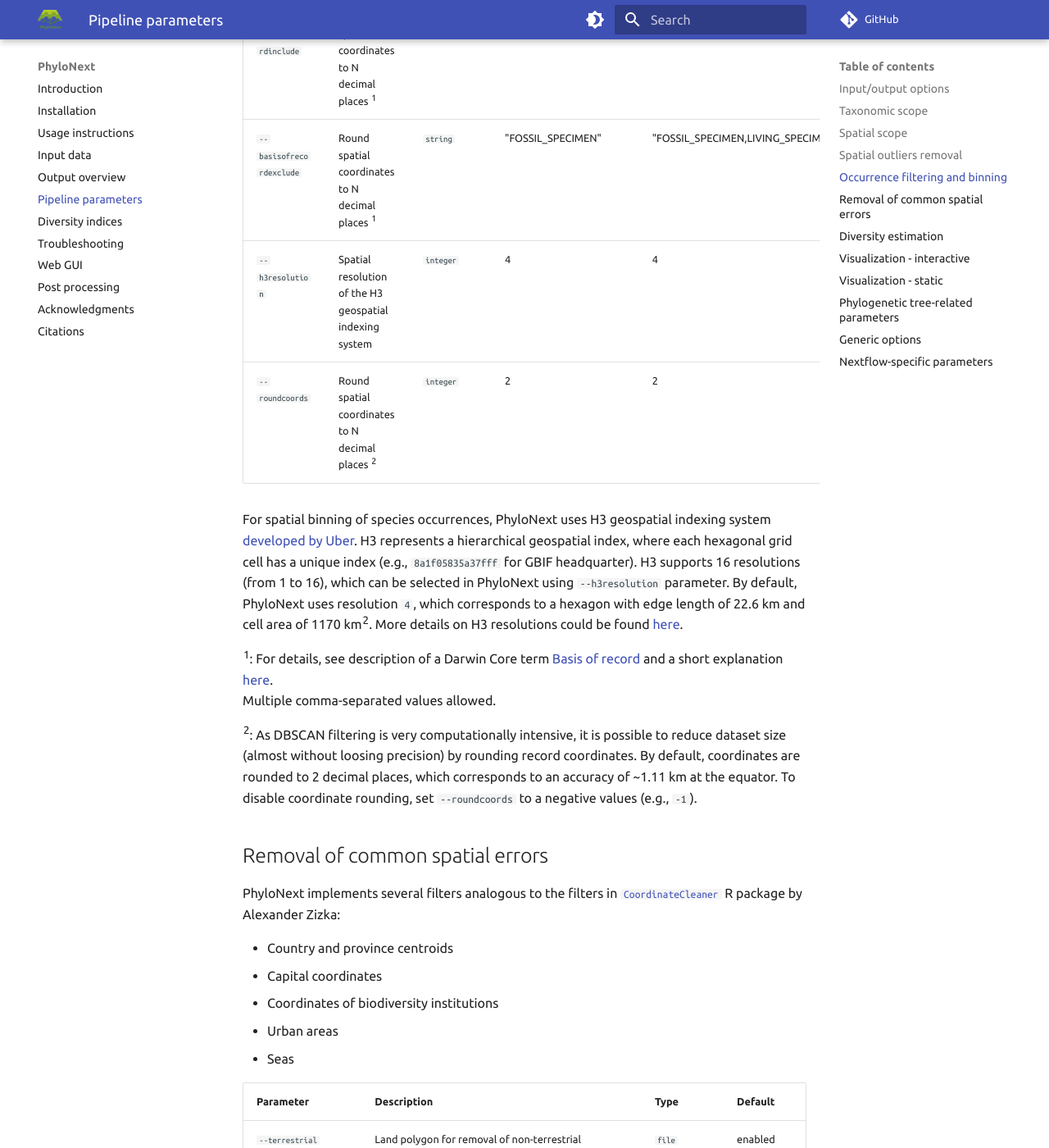
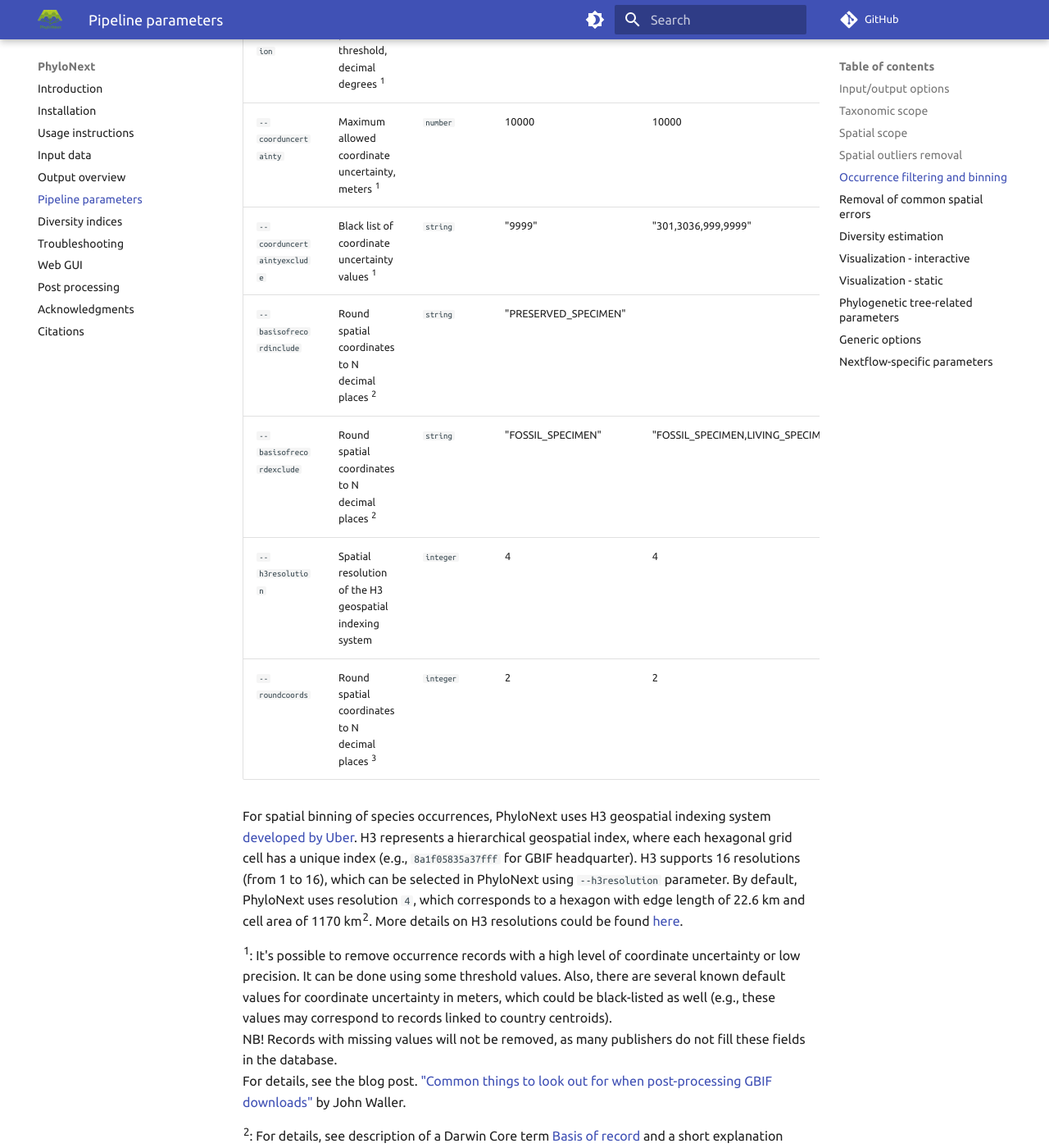
Before and after one commit to vmikk/phylonext_manual, an MkDocs documentation site: the page built from docs/parameters.md, in a window 1280 px wide and 1400 px high, scrolled down 4049 px. Shown: the whole window at 82% size. Built offline with MkDocs 1.6.1 and Material for MkDocs 9.7.7, drawn with Linux system fonts in a browser that asks for light colours; comment, search, counter and statistics services are not loaded.

Commit message:
params - add coordinate uncertainty

```diff
--- a/docs/parameters.md
+++ b/docs/parameters.md
@@ -117,13 +117,16 @@ For more details, see the blog post ["Outlier Detection Using DBSCAN"](https://d
 
 ## Occurrence filtering and binning
 
-| Parameter                | Description                                             | Type      | Example              | Default                           |
-| ------------------------ | ------------------------------------------------------- | --------- | -------------------- | --------------------------------- |
-| `--minyear`              | Minimum year of record's occurrences                    | `integer` | 2000                 | 1945                              |
-| `--basisofrecordinclude` | Round spatial coordinates to N decimal places ^1^       | `string`  | "PRESERVED_SPECIMEN" |                                   |
-| `--basisofrecordexclude` | Round spatial coordinates to N decimal places ^1^       | `string`  | "FOSSIL_SPECIMEN"    | "FOSSIL_SPECIMEN,LIVING_SPECIMEN" |
-| `--h3resolution`         | Spatial resolution of the H3 geospatial indexing system | `integer` | 4                    | 4                                 |
-| `--roundcoords`          | Round spatial coordinates to N decimal places ^2^       | `integer` | 2                    | 2                                 |
+| Parameter                   | Description                                             | Type      | Example              | Default                           |
+| --------------------------- | ------------------------------------------------------- | --------- | -------------------- | --------------------------------- |
+| `--minyear`                 | Minimum year of record's occurrences                    | `integer` | 2000                 | 1945                              |
+| `--coordprecision`          | Coordinate precision threshold, decimal degrees ^1^     | `number`  | 0.1                  | 0.1                               |
+| `--coorduncertainty`        | Maximum allowed coordinate uncertainty, meters ^1^      | `number`  | 10000                | 10000                             |
+| `--coorduncertaintyexclude` | Black list of coordinate uncertainty values ^1^         | `string`  | "9999"               | "301,3036,999,9999"               |
+| `--basisofrecordinclude`    | Round spatial coordinates to N decimal places ^2^       | `string`  | "PRESERVED_SPECIMEN" |                                   |
+| `--basisofrecordexclude`    | Round spatial coordinates to N decimal places ^2^       | `string`  | "FOSSIL_SPECIMEN"    | "FOSSIL_SPECIMEN,LIVING_SPECIMEN" |
+| `--h3resolution`            | Spatial resolution of the H3 geospatial indexing system | `integer` | 4                    | 4                                 |
+| `--roundcoords`             | Round spatial coordinates to N decimal places ^3^       | `integer` | 2                    | 2                                 |
 
 
 For spatial binning of species occurrences, PhyloNext uses H3 geospatial indexing system [developed by Uber](https://h3geo.org/docs).
@@ -133,11 +136,19 @@ By default, PhyloNext uses resolution `4`, which corresponds to a hexagon with e
 More details on H3 resolutions could be found [here](https://h3geo.org/docs/core-library/restable/).
 
 ^1^:
+    It's possible to remove occurrence records with a high level of coordinate uncertainty or low precision.
+    It can be done using some threshold values.
+    Also, there are several known default values for coordinate uncertainty in meters, which could be black-listed as well
+    (e.g., these values may correspond to records linked to country centroids).
+    NB! Records with missing values will not be removed, as many publishers do not fill these fields in the database.
+    For details, see the blog post. ["Common things to look out for when post-processing GBIF downloads"](https://data-blog.gbif.org/post/gbif-filtering-guide/) by John Waller.
+
+^2^:
     For details, see description of a Darwin Core term [Basis of record](https://docs.gbif.org/course-data-use/en/basis-of-record.html)
     and a short explanation [here](https://data-blog.gbif.org/post/living-specimen-to-preserved-specimen-understanding-basis-of-record/).
     Multiple comma-separated values allowed.
 
-^2^:
+^3^:
     As DBSCAN filtering is very computationally intensive,
     it is possible to reduce dataset size (almost without loosing precision) by rounding record coordinates.
     By default, coordinates are rounded to 2 decimal places,
```
